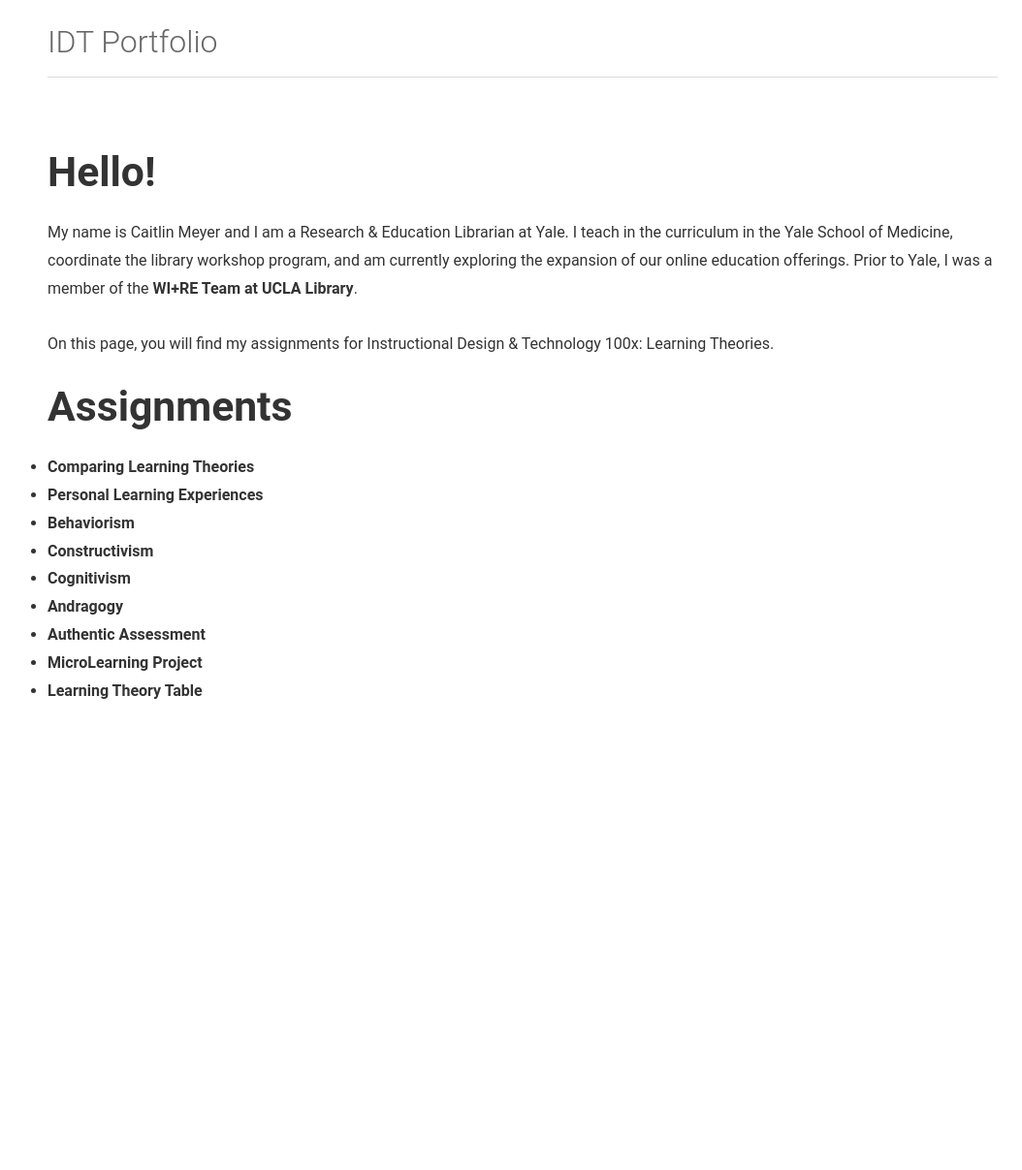
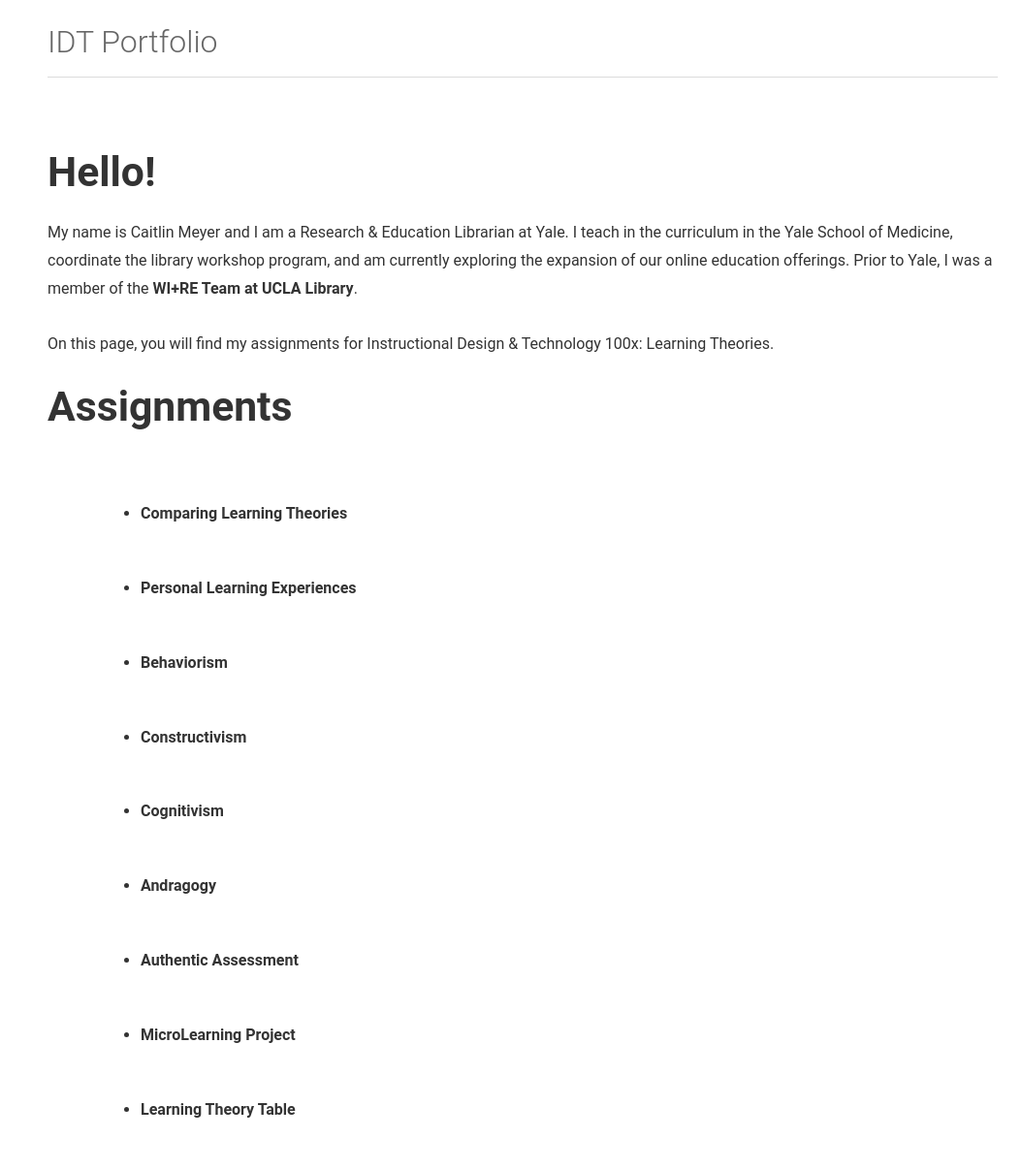
Before and after one commit to caitlinmeyer/IDT, a Jekyll site: the page built from index.html, in a window 1280 px wide. Shown: the whole page at 97% size, without its empty margins (101-1155 px from the left). Built offline with Jekyll 4.4.1, drawn with Linux system fonts in a browser that asks for light colours; the list of posts is cut into pages by our own code; before the commit the page ends 900 px from its top, so only the background shows below that.

Commit message:
Update base.scss

```diff
--- a/_sass/base.scss
+++ b/_sass/base.scss
@@ -10,12 +10,17 @@
           box-sizing: border-box;
 }
 
-html, body, h1, h2, h3, h4, h5, h6, p, ul, ol, li, img {
+html, body, h1, h2, h3, h4, h5, h6, p, img {
   margin: 0;
   padding: 0;
   border: 0;
 }
 
+ ul, ol, li {
+  margin: 3em;
+  padding: 0;
+  border: 0;
+}
 body {
 
 }
```
